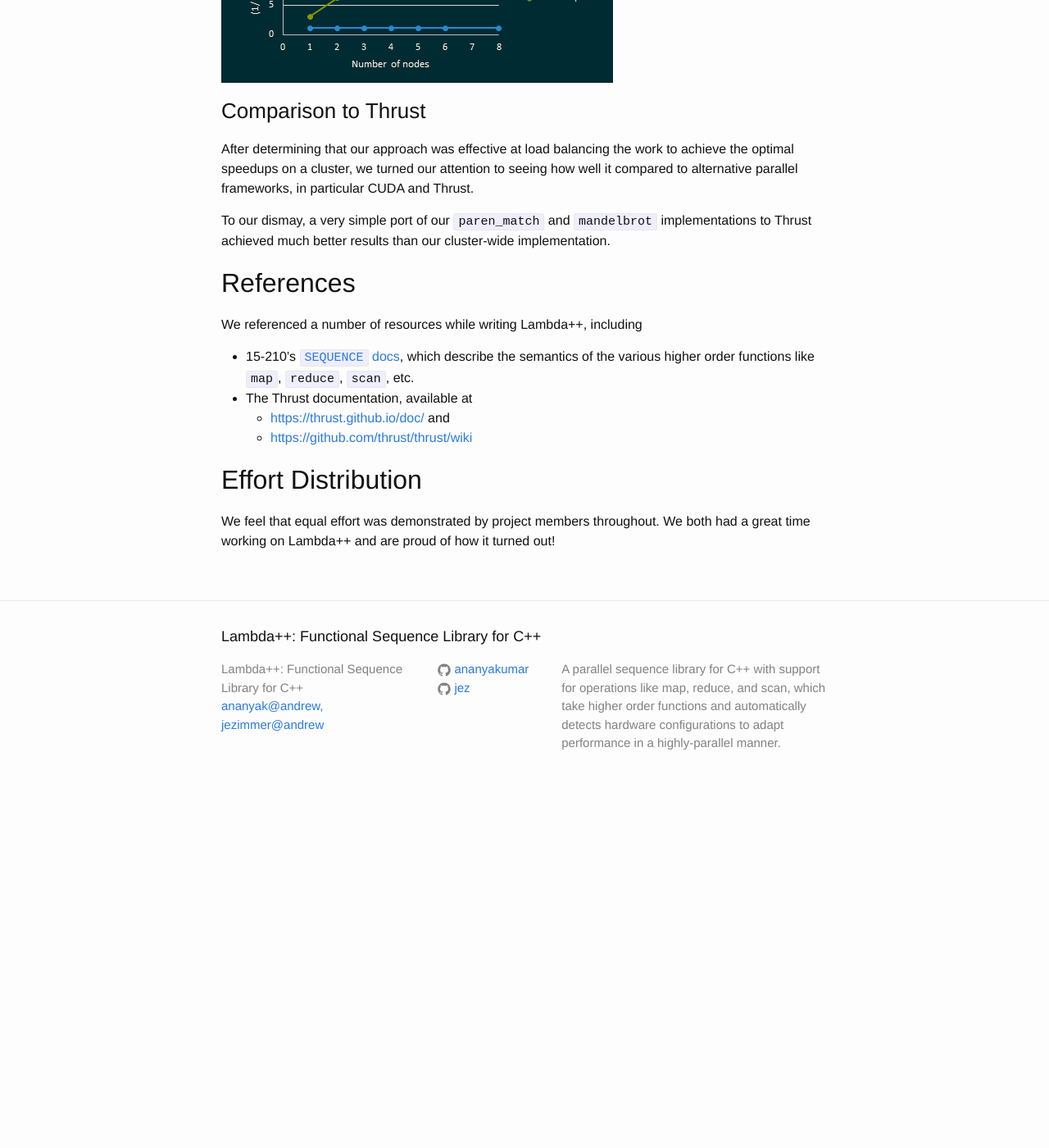
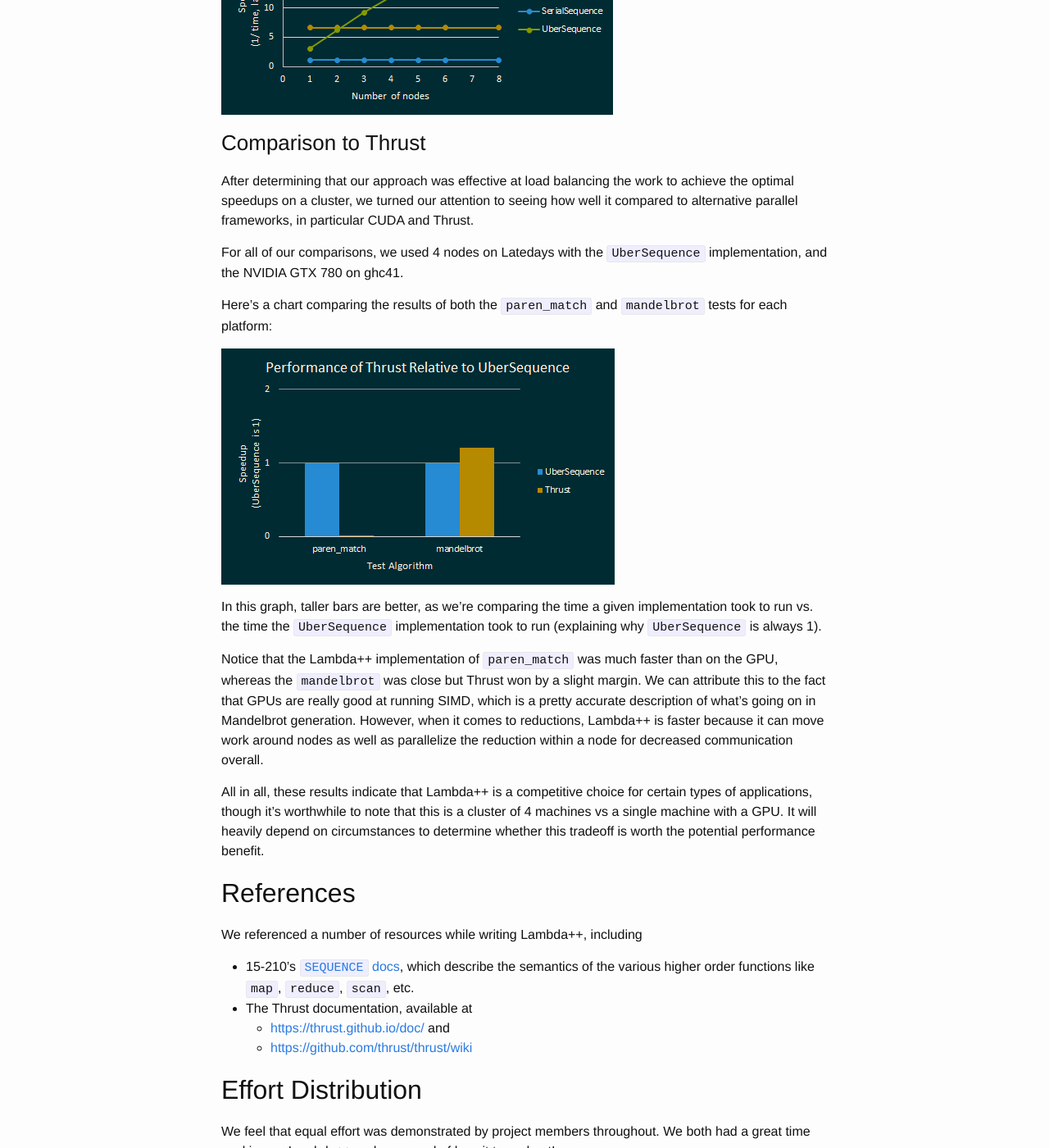
Before and after one commit to AnanyaKumar/lambda-plus-plus, a Jekyll site: the page built from _posts/2015-05-13-final-writeup.md, in a window 1280 px wide and 1400 px high, scrolled down 2368 px. Shown: the whole window at 82% size. Built offline with Jekyll 4.4.1, drawn with Linux system fonts in a browser that asks for light colours; Markdown is read by kramdown in place of the engine named in the settings; before the commit the page ends 3346 px from its top, so only the background shows below that; some of the changed text lies outside the part shown.

Commit message:
Finished Thrust comparison

```diff
--- a/_posts/2015-05-13-final-writeup.md
+++ b/_posts/2015-05-13-final-writeup.md
@@ -28,19 +28,21 @@
 - `scan`
 - `tabulate`, implemented as a C++ constructor
 
-all of which operate on arbitrary functions of arbitrary types, as well as
+as well as
 
 - `transform`, an in-place `map`
 - `get` and `set`, which load and modify (respectively) the value at an index
 
-These operations are all computationally expensive while being well-suited to
-parallelization. Operations like `map`, `tabulate`, and `transform` are
-completely data parallel. However since they take in arbitrary functions, it's
-possible for the workers to diverge in the amount of work done per input, so we
-put in extra effort to balance the load across workers to equalize these
-divergences. We took a similar approach with `reduce` and `scan`, though these
-functions have a larger proportion of serial work load (i.e., they have
-logarithmic span).
+All of these operations take in arbitrary functions (thanks to C++11's new
+syntax for lambda functions) and work with arbitrary types (due to C++'s
+template system).
+
+Operations like `map`, `tabulate`, and `transform` are completely data parallel.
+However since they take in arbitrary functions, it's possible for the workers to
+diverge in the amount of work done per input, so we put in extra effort to
+balance the load across workers to equalize these divergences. We took a similar
+approach with `reduce` and `scan`, though these functions have a larger
+proportion of serial work load (i.e., they have logarithmic span).
 
 
 ## Approach
@@ -92,16 +94,31 @@
 well it compared to alternative parallel frameworks, in particular CUDA and
 Thrust.
 
-To our dismay, a very simple port of our `paren_match` and `mandelbrot`
-implementations to Thrust achieved much better results than our cluster-wide
-implementation.
+For all of our comparisons, we used 4 nodes on Latedays with the `UberSequence`
+implementation, and the NVIDIA GTX 780 on ghc41.
 
-<!--
-  TODO
+Here's a chart comparing the results of both the `paren_match` and `mandelbrot`
+tests for each platform:
 
-  Jake, create graphs for comparing the Thrust speedups vs Lambda++ speedups
-  once you get back online.
-  -->
+[![][thrust-speedup]][thrust-speedup]
+
+In this graph, taller bars are better, as we're comparing the time a given
+implementation took to run vs. the time the `UberSequence` implementation took
+to run (explaining why `UberSequence` is always 1).
+
+Notice that the Lambda++ implementation of `paren_match` was much faster than on
+the GPU, whereas the `mandelbrot` was close but Thrust won by a slight margin.
+We can attribute this to the fact that GPUs are really good at running SIMD,
+which is a pretty accurate description of what's going on in Mandelbrot
+generation. However, when it comes to reductions, Lambda++ is faster because it
+can move work around nodes as well as parallelize the reduction within a node
+for decreased communication overall.
+
+All in all, these results indicate that Lambda++ is a competitive choice for
+certain types of applications, though it's worthwhile to note that this is a
+cluster of 4 machines vs a single machine with a GPU. It will heavily depend on
+circumstances to determine whether this tradeoff is worth the potential
+performance benefit.
 
 
 ## References
@@ -137,3 +154,4 @@
 [ghc-speedup-wb]: {{ "/img/ghc-speedup-wb.png" | prepend: site.baseurl }}
 [latedays-speedup-mandelbrot]: {{ "/img/latedays-speedup-mandelbrot.png" | prepend: site.baseurl }}
 [latedays-speedup-paren]: {{ "/img/latedays-speedup-paren.png" | prepend: site.baseurl }}
+[thrust-speedup]: {{ "/img/thrust-speedup.png" | prepend: site.baseurl }}
```
Also changed, not shown: img/thrust-speedup.png (added).
